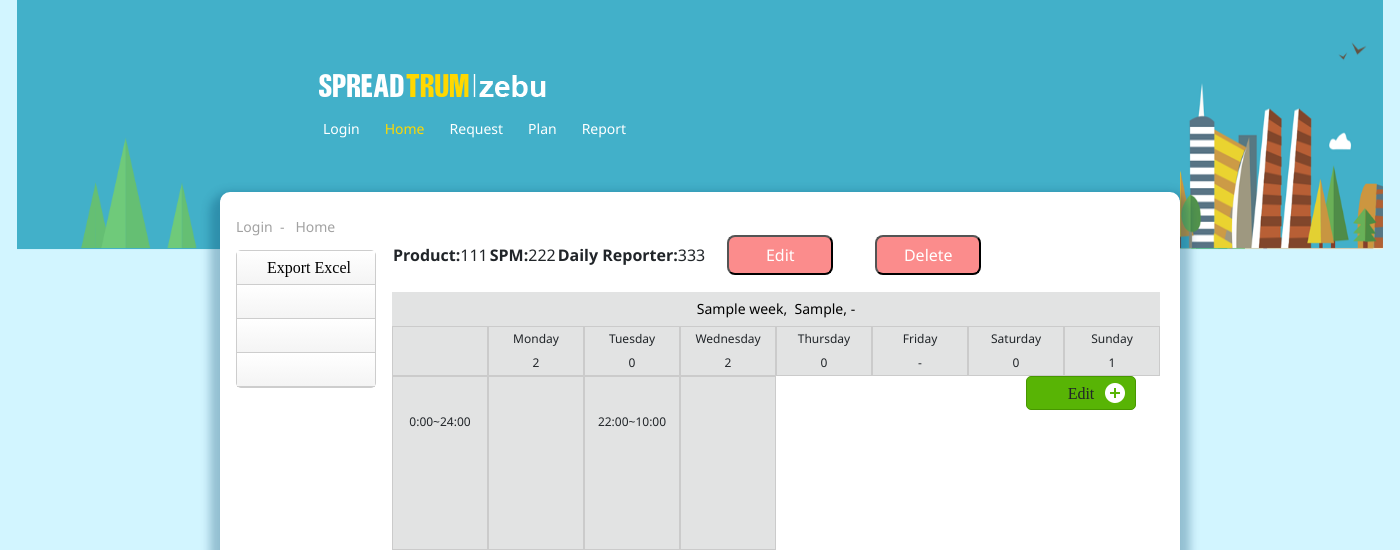
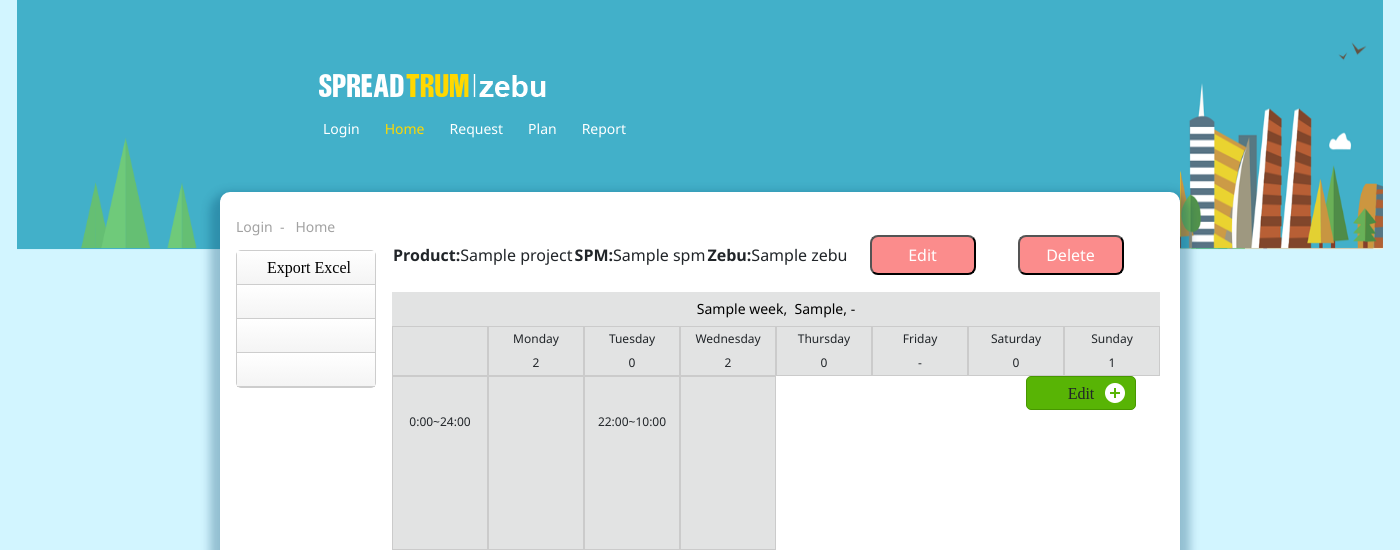
Before and after one commit to awaiwyy/zebu, a Django app: template zebu/apps/home/templates/home/home.html in a window 1400 px wide. Shown: the top 550 px of the page. Run offline with Django 3.2, Linux system fonts and the light colour scheme; the template is opened without the code that fills it: most values are stand-ins (such as "Sample title", 1, 10 or a date in 2020); parts of the project's set-up code (start-up, migrations or seed data) failed here and were passed over; some libraries are stand-ins or nearby versions.

Commit message:
Create home table by Jinyu

```diff
--- a/zebu/apps/home/templates/home/home.html
+++ b/zebu/apps/home/templates/home/home.html
@@ -125,7 +125,7 @@
 								</li>
 							</ul>
 							<ul>
-								<li class="new_rqleft" >Daily Reporter:</li>
+								<li class="new_rqleft" >Zebu:</li>
 								<li>
 									<input type="text" id="reporterInfo" name="reporterInfo" />
 								</li>
@@ -155,9 +155,9 @@
 							<th scope="col" width="222px"><span>Daily Reporter</span></th>
 						</tr>-->
                   <tr>
-                     <td><b>Product:</b>111</td>
-                     <td><b>SPM:</b>222</td>
-                     <td><b>Daily Reporter:</b>333</td>
+                     <td><b>Product:</b>{{tab.project}}</td>
+                     <td><b>SPM:</b>{{tab.spm}}</td>
+                     <td><b>Zebu:</b>{{tab.zebu}}</td>
                      <td><a data-toggle="modal" data-target="#myModal18{{tab.id}}"  style="cursor:pointer"><button class= "requestBtn" id="editBtn21" type="text" style="background-color: #FB8C8C">Edit</button></a></td>
 					 <td><a data-toggle="modal" data-target="#delPlanModal{{tab.id}}"  style="cursor:pointer"><button class= "requestBtn" id="editBtn21" type="text" style="background-color: #FB8C8C">Delete</button></a></td>
 				 </tr>
@@ -177,7 +177,7 @@
                               	<ul>
 									<li class="rqleft">Product:</li>
 									<li>
-										<input type="text" id="productEdit" name="productEdit" value = {{tab.product}} />
+										<input type="text" id="productEdit" name="productEdit" value = {{tab.prject}} />
                                 	</li>
 								</ul>
                               	<ul>
@@ -187,9 +187,9 @@
 									</li>
 								</ul>
 								<ul>
-									<li class="rqleft">Daily Reporter:</li>
+									<li class="rqleft">Zebu:</li>
 									<li>
-										<input type="text" id="reporterEdit" name="reporterEdit" value = {{tab.daily_reporter}} />
+										<input type="text" id="reporterEdit" name="reporterEdit" value = {{tab.zebu}} />
                                 	</li>
 							  	</ul>
 							  </div>
--- a/zebu/apps/home/views.py
+++ b/zebu/apps/home/views.py
@@ -4,6 +4,7 @@ from django.http import HttpResponseRedirect
 from django.http import HttpResponse
 from django.contrib import auth
 from models import scheduleInfo
+from models import projectInfo
 import datetime
 import os
 from common import xlwt
@@ -28,6 +29,7 @@ def homePageData(request):
     end_date = today + datetime.timedelta(days=14-day)
 
     display_tab = scheduleInfo.objects.filter(sdate__gte = start_date, sdate__lte = end_date)
+    project_tab = projectInfo.objects.filter(display="true")
     #if not os.path.exists(schedule_file):
         #saveScheduleTab(display_tab)
 
```
Also changed, not shown: zebu/apps/home/models.py (+7 -0 lines).
